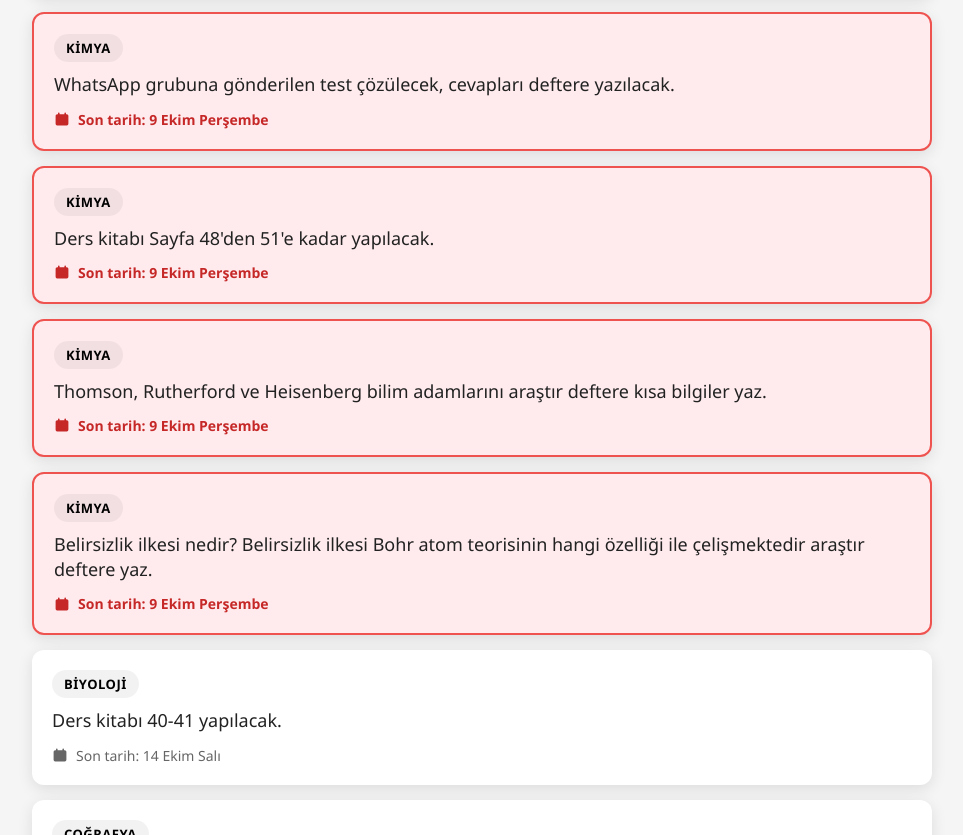
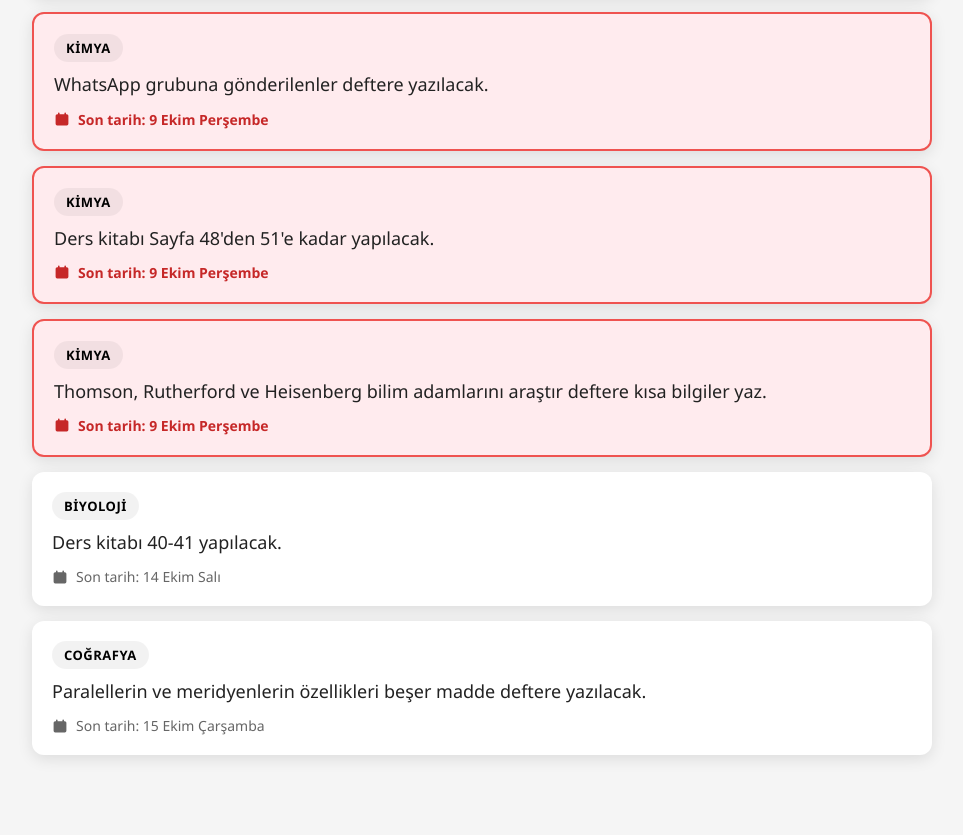
Before and after one commit to 9bascal/odevler, a plain HTML site: page index.html in a window 1280 px wide. Shown: the part 459-1294 px from the top of the page, without its empty margins (158-1121 px from the left). After the commit the page ends 1234 px from the top, so only its background shows below. Drawn offline with Linux system fonts and the light colour scheme.

Commit message:
8 Ekim Çarşamba 2025

```diff
--- a/index.html
+++ b/index.html
@@ -141,7 +141,7 @@
             },
                         {
                 subject: "KİMYA",
-                task: "WhatsApp grubuna gönderilen test çözülecek, cevapları deftere yazılacak.",
+                task: "WhatsApp grubuna gönderilenler deftere yazılacak.",
                 deadline: "2025-10-09"
             },
             {
@@ -152,11 +152,6 @@
             {
                 subject: "KİMYA",
                 task: "Thomson, Rutherford ve Heisenberg bilim adamlarını araştır deftere kısa bilgiler yaz.",
-                deadline: "2025-10-09"
-            },
-            {
-                subject: "KİMYA",
-                task: "Belirsizlik ilkesi nedir? Belirsizlik ilkesi Bohr atom teorisinin hangi özelliği ile çelişmektedir araştır deftere yaz.",
                 deadline: "2025-10-09"
             },
             // 14 Ekim Salı
```
